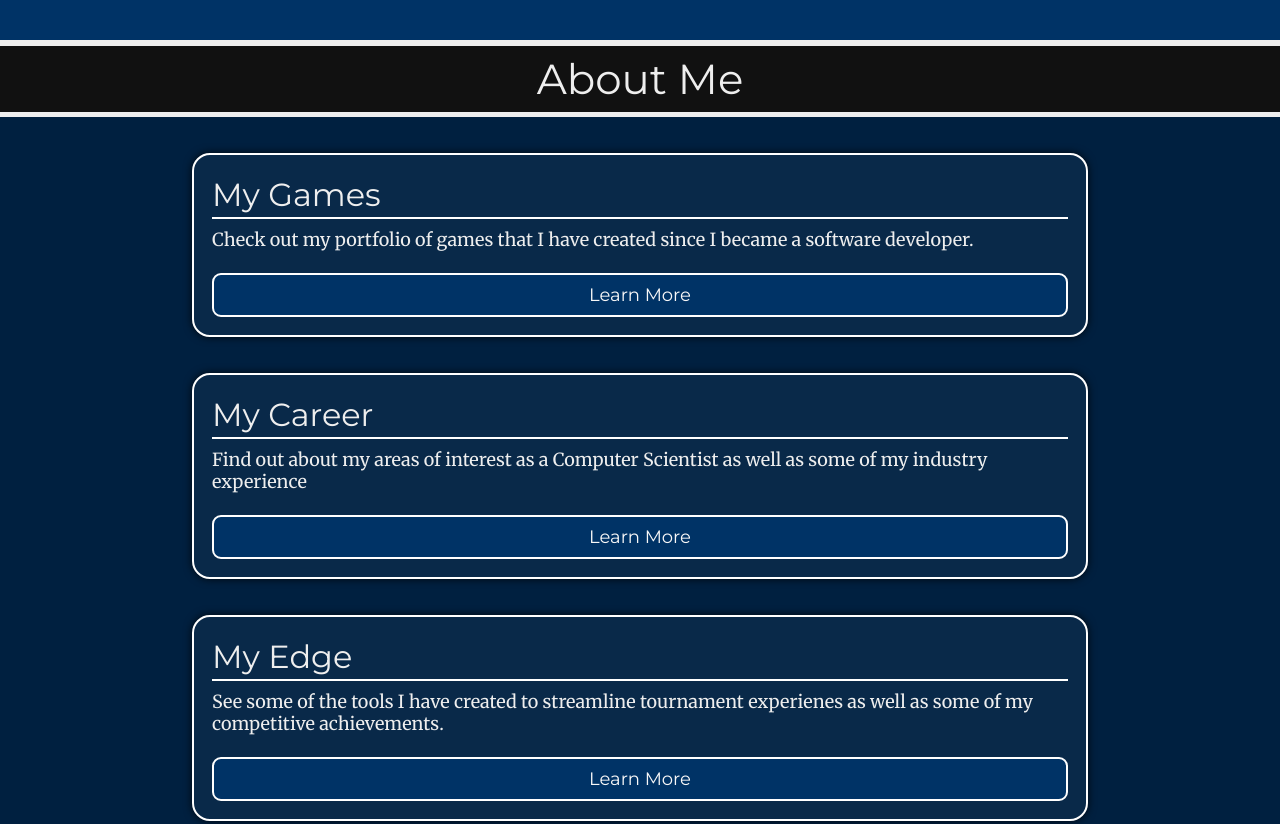
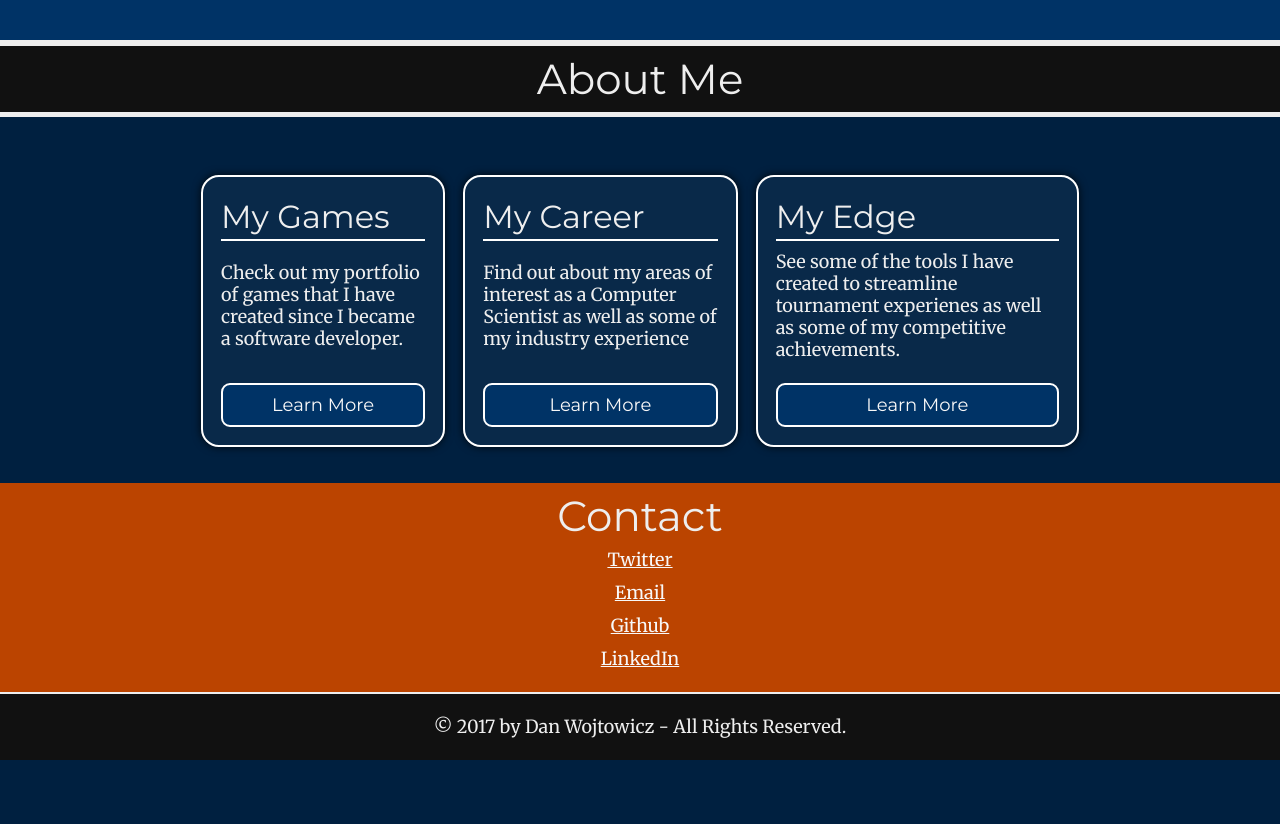
Before and after one commit to Truski/web-presence, a plain HTML site: page index.html in a window 1280 px wide. Shown: the part 760-1584 px from the top of the page. After the commit the page ends 1520 px from the top, so only its background shows below. Drawn offline with Linux system fonts and the light colour scheme.

Commit message:
Set table of contents to horizontal on wide screens

```diff
--- a/css/screen.css
+++ b/css/screen.css
@@ -316,6 +316,24 @@ main > h2 {
 }
 
 /*
+  1000 px
+  1000 / 16 = 62.5
+*/
+
+@media screen and (min-width: 62.5em){
+
+  #table-of-contents {
+    display: flex;
+  }
+
+  #table-of-contents > section {
+    margin-left: .5em;
+    margin-right: .5em;
+  }
+
+}
+
+/*
   1200 px
   1200 / 16 = 75
 */
```
